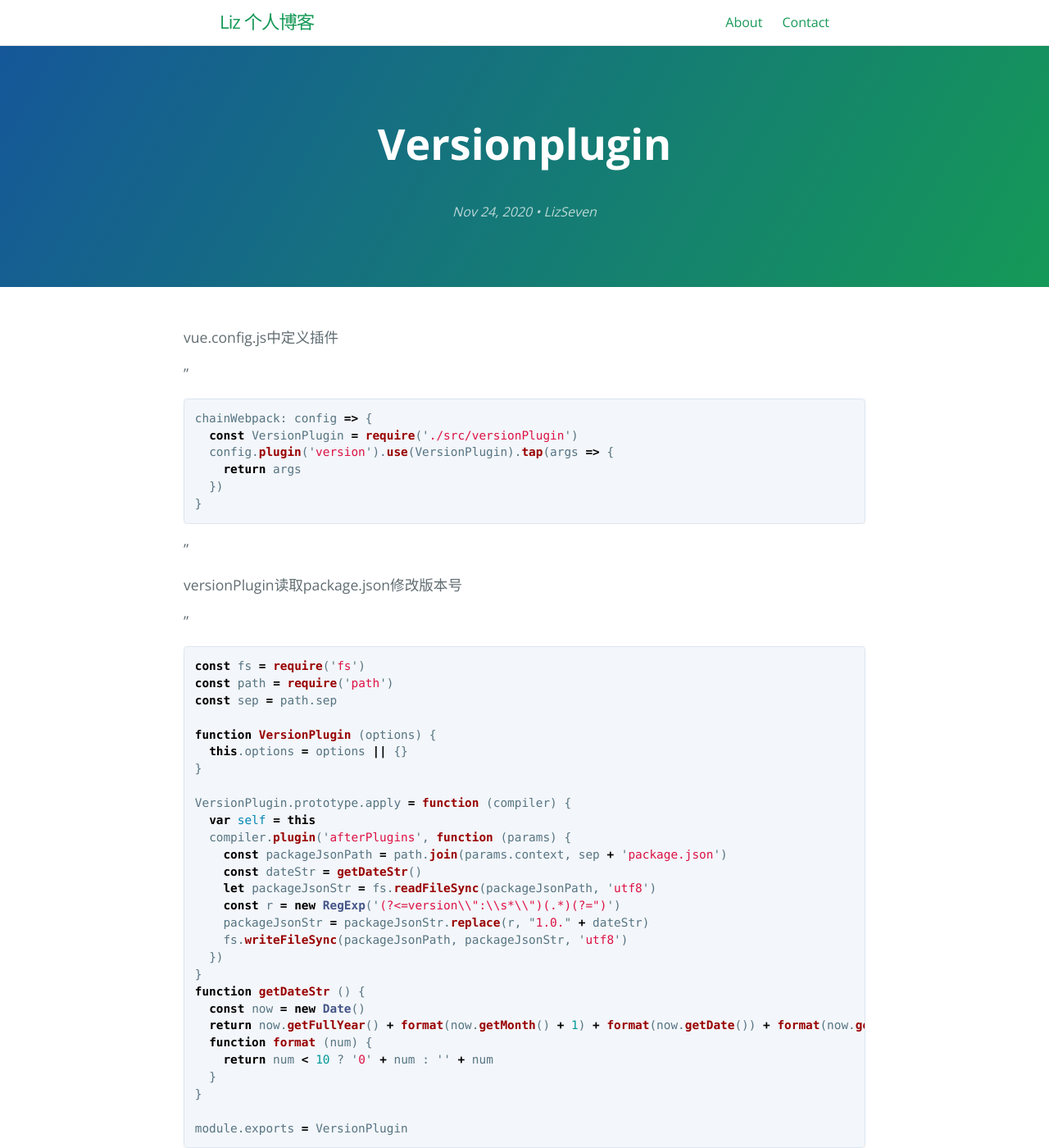
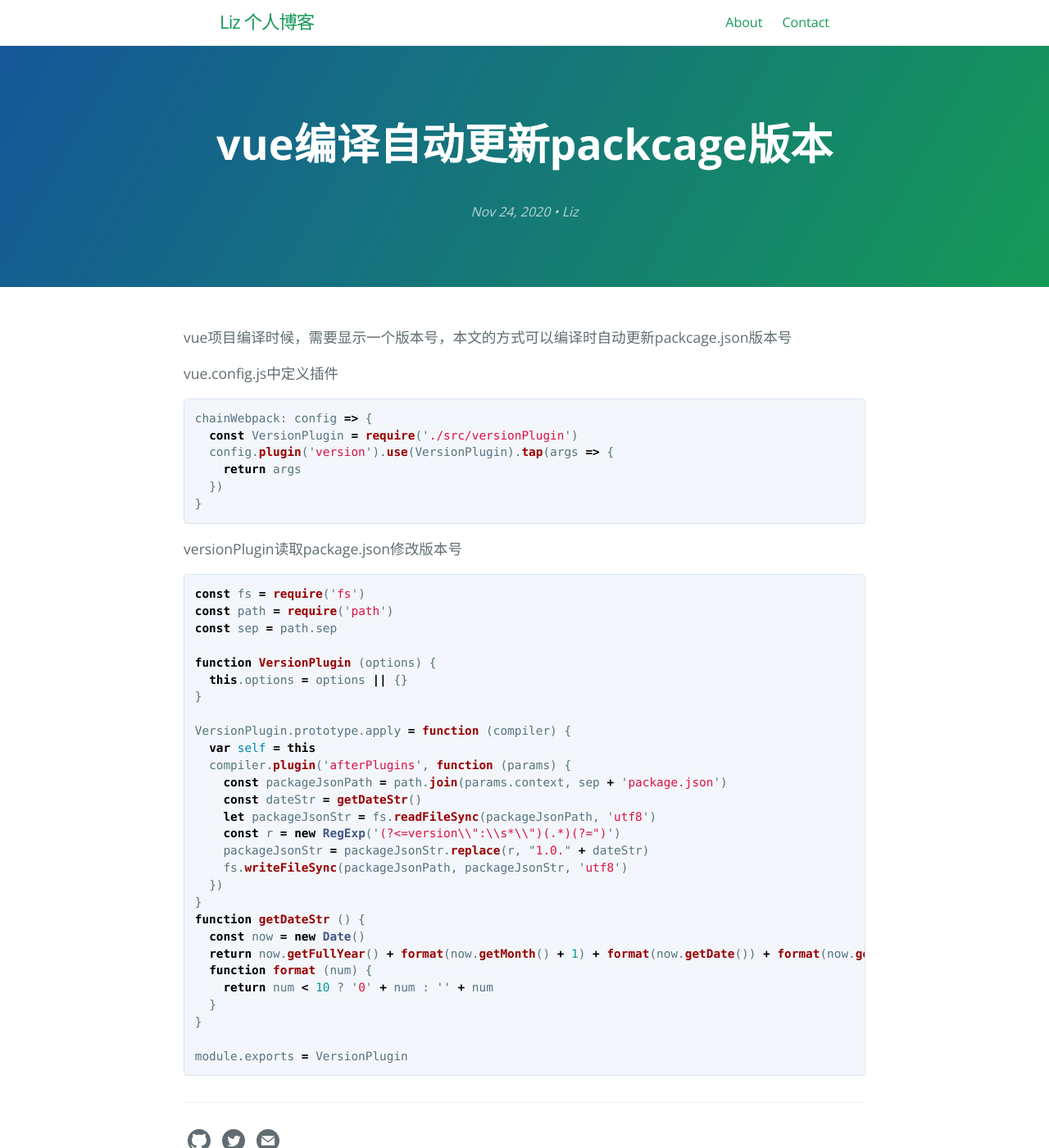
Before and after one commit to LizSeven/LizSeven.github.io, a Jekyll site: the page built from _posts/2020-11-24-vue编译自动更新packcage版本.md, in a window 1280 px wide and 1400 px high. Shown: the whole window at 82% size. Built offline with Jekyll 4.4.1, drawn with Linux system fonts in a browser that asks for light colours; our own code applies the rules of GitHub Pages for plain Markdown files.

Commit message:
2020-11-24-vue编译自动更新packcage版本.md

````diff
--- a/_posts/2020-11-24-versionPlugin.md
+++ b/_posts/2020-11-24-vue编译自动更新packcage版本.md
@@ -1,12 +1,15 @@
 ---
-　　layout: default
-　　title: vue项目编译自动更新packcage.json版本号
+layout: post
+title: "vue编译自动更新packcage版本"
+categories: vue
+author: "Liz"
+---
 
----
+vue项目编译时候，需要显示一个版本号，本文的方式可以编译时自动更新packcage.json版本号
 
 vue.config.js中定义插件
 
-"
+
 ```js
 chainWebpack: config => {
   const VersionPlugin = require('./src/versionPlugin')
@@ -15,11 +18,11 @@ chainWebpack: config => {
   })
 }
 ```
-"
+
 
 versionPlugin读取package.json修改版本号
 
-"
+
 ```js
 const fs = require('fs')
 const path = require('path')
@@ -50,4 +53,3 @@ function getDateStr () {
 
 module.exports = VersionPlugin
 ```
-"
````
